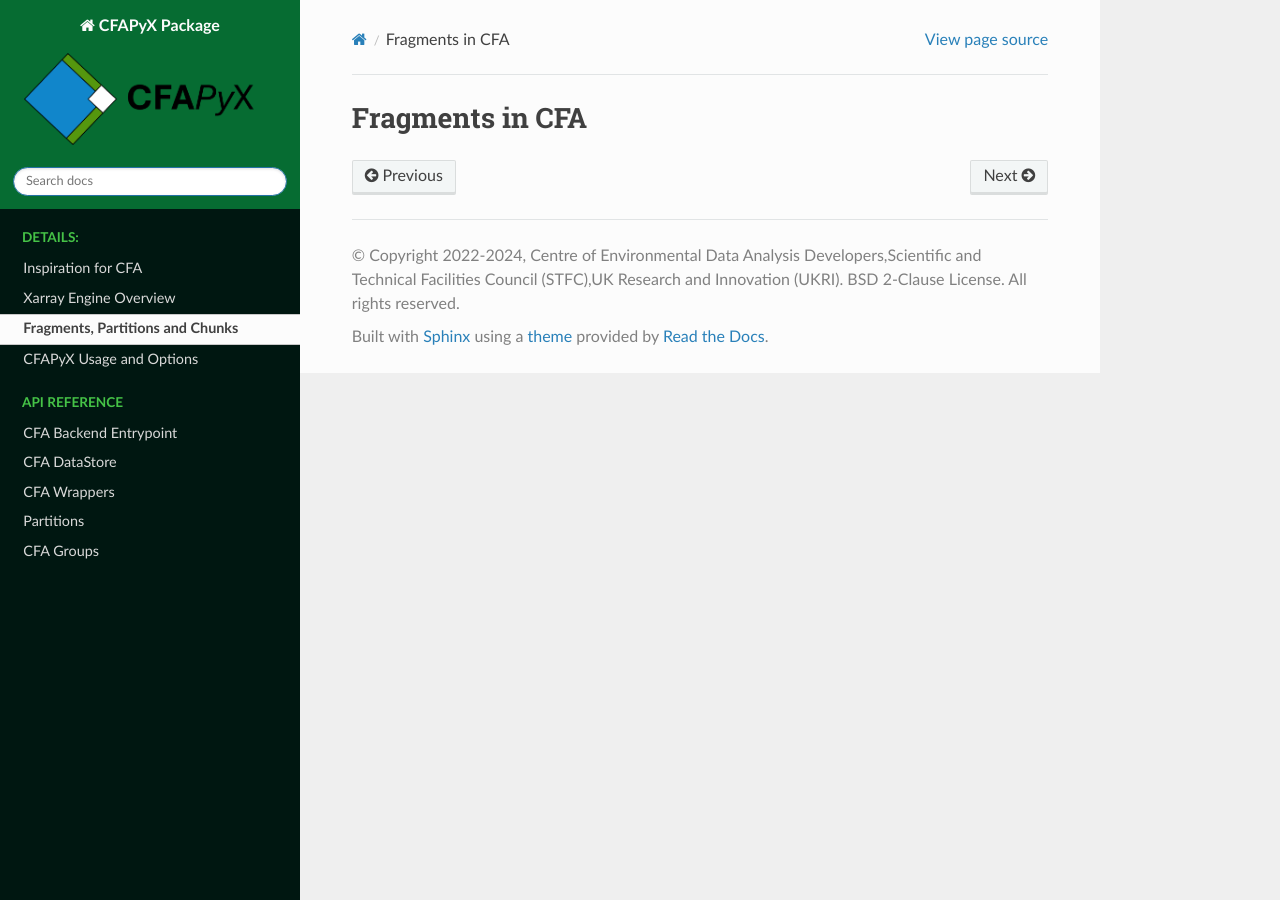
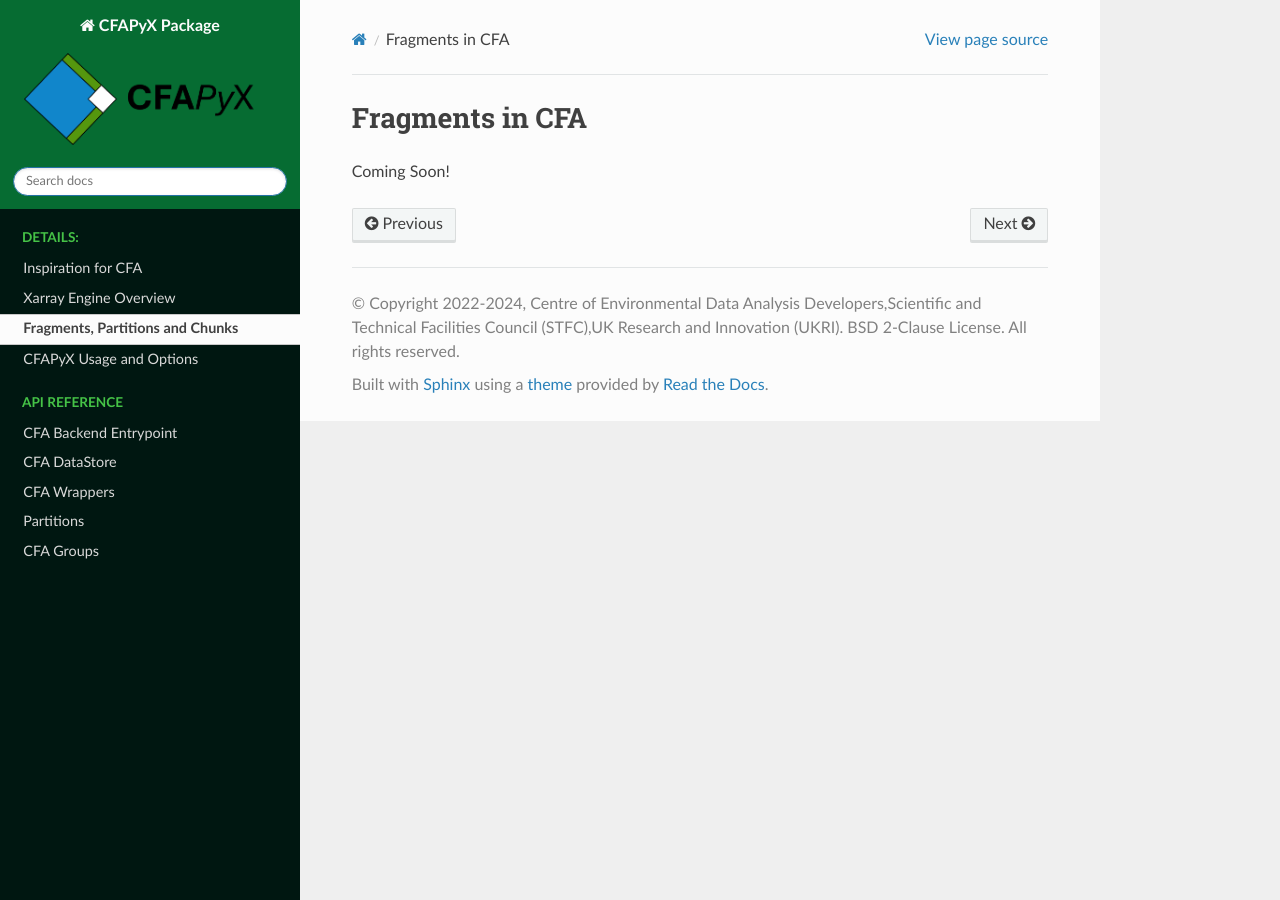
Before and after one commit to cedadev/CFAPyX, a Sphinx documentation site: the page built from docs/source/fragments.rst, in a window 1280 px wide. Built offline with Sphinx 7.4.7 and the Read the Docs theme 2.0.0, drawn with Linux system fonts in a browser that asks for light colours.

Commit message:
Filled with a holding message

```diff
--- a/docs/source/fragments.rst
+++ b/docs/source/fragments.rst
@@ -1,3 +1,5 @@
 ================
 Fragments in CFA
 ================
+
+Coming Soon!
--- a/docs/source/inspiration.rst
+++ b/docs/source/inspiration.rst
@@ -1,3 +1,5 @@
 ========================
 CFA and Distributed Data
 ========================
+
+Coming Soon!
--- a/docs/source/options.rst
+++ b/docs/source/options.rst
@@ -1,3 +1,5 @@
 ========================
 CFAPyX Usage and Options
 ========================
+
+Coming Soon!
```
